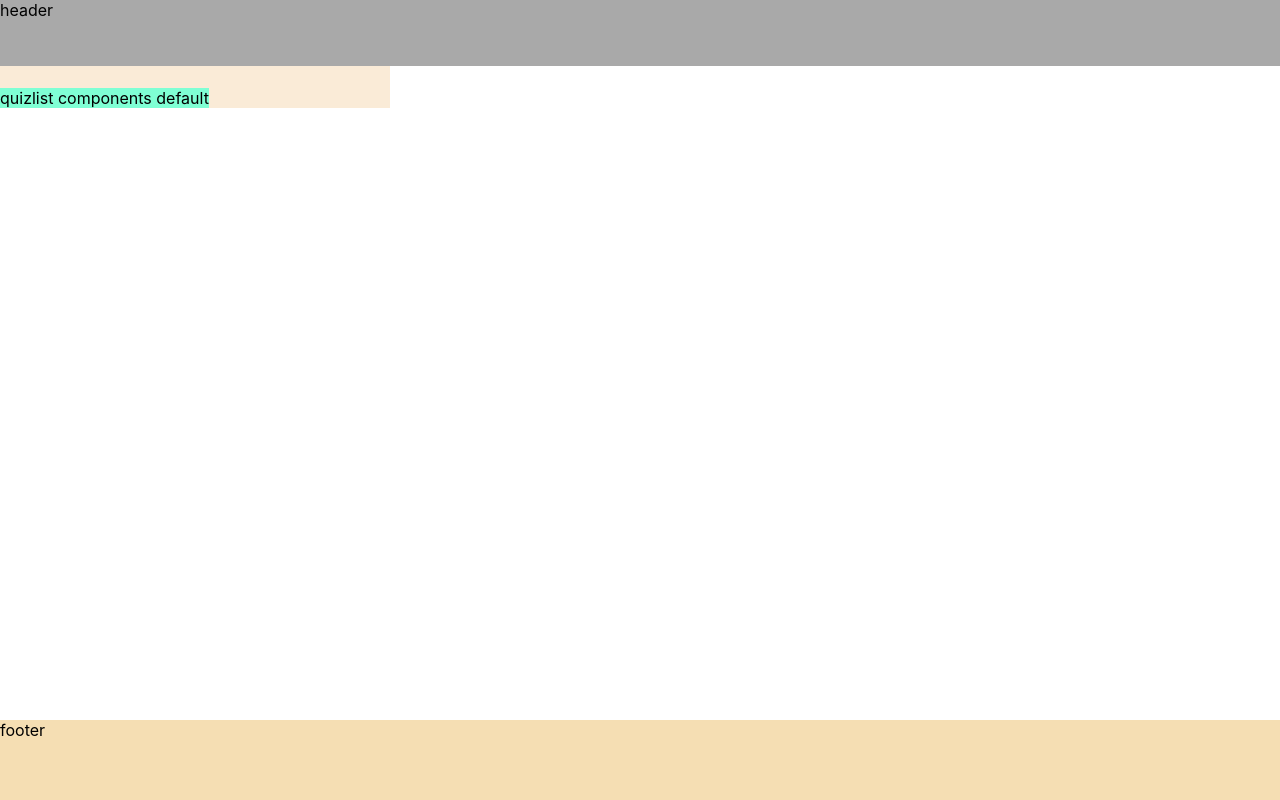
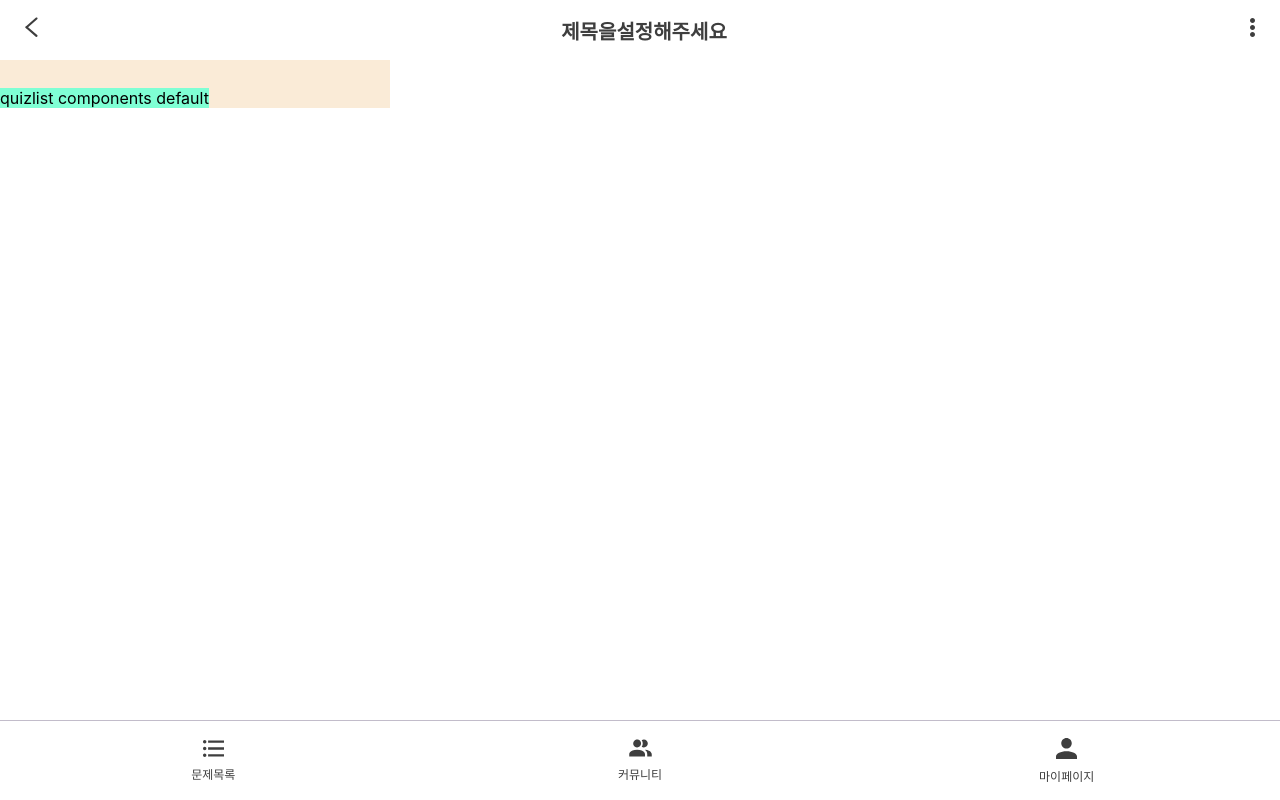
Before and after one commit to assistant8/CodeMentor, a React (Create React App) app: page / in a window 1280 px wide. Built offline with nearby package versions, Linux system fonts and the light colour scheme.

Commit message:
feat: header,footer 적용

```diff
--- a/src/components/layout/footer/footer.scss
+++ b/src/components/layout/footer/footer.scss
@@ -1,10 +1,23 @@
-.footerContainer {
+.footer {
+  display: flex;
+  position: fixed;
   width: 100%;
   height: 80px;
-  background-color: wheat;
-  position: fixed;
+  left: 0;
   bottom: 0;
   z-index: 999;
-  margin-bottom: 0px;
-  border: none;
+  border-top: #c2bcca 1px solid;
+  background-color: #ffffff;
+  > div {
+    flex: 1;
+    display: flex;
+    flex-direction: column;
+    justify-content: center;
+    align-items: center;
+    > div {
+      font-size: 12px;
+      color: #3e3e3e;
+      padding-top: 8px;
+    }
+  }
 }
--- a/src/components/layout/footer/index.js
+++ /dev/null
@@ -1,9 +0,0 @@
-import "./footer.scss";
-
-export default function Footer() {
-    return (
-        <>
-            <div className="footerContainer">footer</div>
-        </>
-    )
-}
--- /dev/null
+++ b/src/components/layout/footer/index.jsx
@@ -0,0 +1,63 @@
+import React from "react";
+import "./footer.scss";
+import { useNavigate } from "react-router-dom";
+
+const Footer = () => {
+  const navigate = useNavigate();
+  return (
+    <div className="footer">
+      <div className="menu-quiz-list">
+        <svg
+          width="21"
+          height="17"
+          viewBox="0 0 21 17"
+          fill="none"
+          xmlns="http://www.w3.org/2000/svg"
+        >
+          <path
+            d="M5.10811 0.566667H21V2.83333H5.10811V0.566667ZM5.10811 9.63333V7.36667H21V9.63333H5.10811ZM1.7027 0C2.15429 0 2.58738 0.179106 2.9067 0.497918C3.22601 0.81673 3.40541 1.24913 3.40541 1.7C3.40541 2.15087 3.22601 2.58327 2.9067 2.90208C2.58738 3.22089 2.15429 3.4 1.7027 3.4C1.25112 3.4 0.818029 3.22089 0.49871 2.90208C0.179391 2.58327 0 2.15087 0 1.7C0 1.24913 0.179391 0.81673 0.49871 0.497918C0.818029 0.179106 1.25112 0 1.7027 0ZM1.7027 6.8C2.15429 6.8 2.58738 6.97911 2.9067 7.29792C3.22601 7.61673 3.40541 8.04913 3.40541 8.5C3.40541 8.95087 3.22601 9.38327 2.9067 9.70208C2.58738 10.0209 2.15429 10.2 1.7027 10.2C1.25112 10.2 0.818029 10.0209 0.49871 9.70208C0.179391 9.38327 0 8.95087 0 8.5C0 8.04913 0.179391 7.61673 0.49871 7.29792C0.818029 6.97911 1.25112 6.8 1.7027 6.8ZM5.10811 16.4333V14.1667H21V16.4333H5.10811ZM1.7027 13.6C2.15429 13.6 2.58738 13.7791 2.9067 14.0979C3.22601 14.4167 3.40541 14.8491 3.40541 15.3C3.40541 15.7509 3.22601 16.1833 2.9067 16.5021C2.58738 16.8209 2.15429 17 1.7027 17C1.25112 17 0.818029 16.8209 0.49871 16.5021C0.179391 16.1833 0 15.7509 0 15.3C0 14.8491 0.179391 14.4167 0.49871 14.0979C0.818029 13.7791 1.25112 13.6 1.7027 13.6Z"
+            fill="#3E3E3E"
+          />
+        </svg>
+        <div>문제목록</div>
+      </div>
+      <div className="menu-community">
+        <svg
+          width="23"
+          height="18"
+          viewBox="0 0 23 18"
+          fill="none"
+          xmlns="http://www.w3.org/2000/svg"
+        >
+          <path
+            d="M16 15.125V17.375H0.25V15.125C0.25 15.125 0.25 10.625 8.125 10.625C16 10.625 16 15.125 16 15.125ZM12.0625 4.4375C12.0625 3.65873 11.8316 2.89746 11.3989 2.24994C10.9663 1.60242 10.3513 1.09774 9.63182 0.799723C8.91233 0.501703 8.12063 0.423727 7.35683 0.575656C6.59303 0.727586 5.89144 1.1026 5.34077 1.65327C4.7901 2.20393 4.41509 2.90553 4.26316 3.66933C4.11123 4.43313 4.1892 5.22483 4.48722 5.94431C4.78524 6.6638 5.28992 7.27875 5.93744 7.71141C6.58496 8.14407 7.34624 8.375 8.125 8.375C9.16929 8.375 10.1708 7.96016 10.9092 7.22173C11.6477 6.48331 12.0625 5.48179 12.0625 4.4375ZM15.9325 10.625C16.6241 11.1602 17.19 11.8405 17.5904 12.6179C17.9908 13.3954 18.2159 14.2512 18.25 15.125V17.375H22.75V15.125C22.75 15.125 22.75 11.0412 15.9325 10.625ZM14.875 0.499998C14.1006 0.495686 13.3433 0.727198 12.7037 1.16375C13.3871 2.11858 13.7546 3.26332 13.7546 4.4375C13.7546 5.61168 13.3871 6.75642 12.7037 7.71125C13.3433 8.1478 14.1006 8.37931 14.875 8.375C15.9193 8.375 16.9208 7.96016 17.6592 7.22173C18.3977 6.48331 18.8125 5.48179 18.8125 4.4375C18.8125 3.39321 18.3977 2.39169 17.6592 1.65327C16.9208 0.914841 15.9193 0.499998 14.875 0.499998Z"
+            fill="#3E3E3E"
+          />
+        </svg>
+        <div>커뮤니티</div>
+      </div>
+      <div
+        className="menu-my-page"
+        onClick={() => {
+          navigate("/mypage");
+        }}
+      >
+        <svg
+          width="21"
+          height="21"
+          viewBox="0 0 21 21"
+          fill="none"
+          xmlns="http://www.w3.org/2000/svg"
+        >
+          <path
+            d="M10.5 0C11.8924 0 13.2277 0.553123 14.2123 1.53769C15.1969 2.52226 15.75 3.85761 15.75 5.25C15.75 6.64239 15.1969 7.97775 14.2123 8.96231C13.2277 9.94688 11.8924 10.5 10.5 10.5C9.10761 10.5 7.77225 9.94688 6.78769 8.96231C5.80312 7.97775 5.25 6.64239 5.25 5.25C5.25 3.85761 5.80312 2.52226 6.78769 1.53769C7.77225 0.553123 9.10761 0 10.5 0ZM10.5 13.125C16.3013 13.125 21 15.4744 21 18.375V21H0V18.375C0 15.4744 4.69875 13.125 10.5 13.125Z"
+            fill="#3E3E3E"
+          />
+        </svg>
+        <div>마이페이지</div>
+      </div>
+    </div>
+  );
+};
+
+export default Footer;
--- a/src/components/layout/header/header.scss
+++ b/src/components/layout/header/header.scss
@@ -1,8 +1,19 @@
-.headerContainer {
+.header {
+  display: flex;
+  position: fixed;
   width: 100%;
-  height: 66px;
-  background-color: darkgray;
-  position: fixed;
+  height: 60px;
+  left: 0;
   top: 0;
   z-index: 999;
+  align-items: center;
+  justify-content: space-between;
+  background-color: #ffffff;
+  div {
+    align-items: center;
+    margin: 0 25px;
+    color: #3e3e3e;
+    font-size: 20px;
+    font-weight: 700;
+  }
 }
--- a/src/components/layout/header/index.js
+++ /dev/null
@@ -1,9 +0,0 @@
-import "./header.scss";
-
-export default function Header() {
-    return (
-        <>
-            <div className="headerContainer">header</div>
-        </>
-    )
-}
--- /dev/null
+++ b/src/components/layout/header/index.jsx
@@ -0,0 +1,62 @@
+import React from "react";
+import "./header.scss";
+import { useNavigate } from "react-router-dom";
+
+const Header = ({ headerTitle = "제목을설정해주세요" }) => {
+  const navigate = useNavigate();
+  return (
+    <div className="header">
+      <div
+        className="back-icon"
+        onClick={() => {
+          navigate(-1);
+        }}
+      >
+        <svg
+          width="13"
+          height="21"
+          viewBox="0 0 13 21"
+          fill="none"
+          xmlns="http://www.w3.org/2000/svg"
+        >
+          <path
+            fill-rule="evenodd"
+            clip-rule="evenodd"
+            d="M0.714387 10.9413C0.319862 10.4904 0.365552 9.80504 0.816437 9.41052L10.7549 0.714363C11.2058 0.319838 11.8911 0.365528 12.2857 0.816413V0.816413C12.6802 1.2673 12.6345 1.95264 12.1836 2.34716L2.24514 11.0433C1.79425 11.4378 1.10891 11.3922 0.714387 10.9413V10.9413Z"
+            fill="#3E3E3E"
+          />
+          <path
+            fill-rule="evenodd"
+            clip-rule="evenodd"
+            d="M12.2856 19.6197C12.6801 19.1688 12.6344 18.4835 12.1836 18.089L2.2451 9.3928C1.79421 8.99827 1.10887 9.04396 0.71435 9.49485V9.49485C0.319825 9.94573 0.365515 10.6311 0.816401 11.0256L10.7549 19.7218C11.2057 20.1163 11.8911 20.0706 12.2856 19.6197V19.6197Z"
+            fill="#3E3E3E"
+          />
+        </svg>
+      </div>
+      <div className="header-title">{headerTitle}</div>
+      <div className="setting-icon">
+        <svg
+          width="5"
+          height="19"
+          viewBox="0 0 5 19"
+          fill="none"
+          xmlns="http://www.w3.org/2000/svg"
+        >
+          <path
+            d="M5 2.5C5 3.88071 3.88071 5 2.5 5C1.11929 5 0 3.88071 0 2.5C0 1.11929 1.11929 0 2.5 0C3.88071 0 5 1.11929 5 2.5Z"
+            fill="#3E3E3E"
+          />
+          <path
+            d="M5 9.5C5 10.8807 3.88071 12 2.5 12C1.11929 12 0 10.8807 0 9.5C0 8.11929 1.11929 7 2.5 7C3.88071 7 5 8.11929 5 9.5Z"
+            fill="#3E3E3E"
+          />
+          <path
+            d="M5 16.5C5 17.8807 3.88071 19 2.5 19C1.11929 19 0 17.8807 0 16.5C0 15.1193 1.11929 14 2.5 14C3.88071 14 5 15.1193 5 16.5Z"
+            fill="#3E3E3E"
+          />
+        </svg>
+      </div>
+    </div>
+  );
+};
+export default Header;
```
